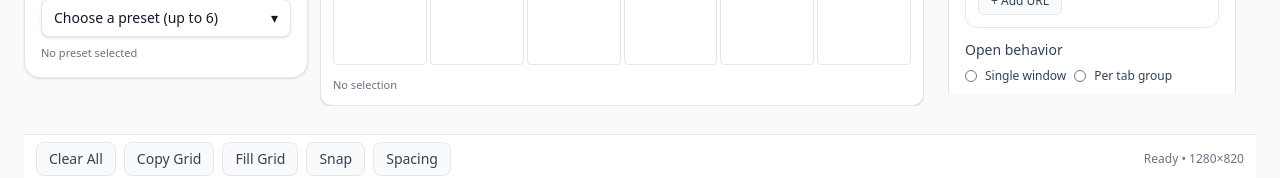
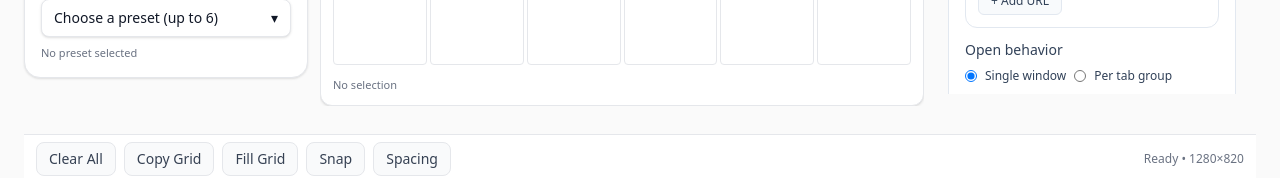
Before and after one commit to FCCXE/InstaDesk-V2.0, a React (Vite) app in the folder ui/: page / in a window 1280 px wide. Shown: the part 626-804 px from the top of the page. Built offline with nearby package versions, Linux system fonts and the light colour scheme.

Commit message:
Recover UI from tag PHASE-B-QUICK-PRESETS-MIN-STATE-OK (includes deletions; build passed)

```diff
--- a/ui/src/components/MonitorSelector.tsx
+++ b/ui/src/components/MonitorSelector.tsx
@@ -12,7 +12,7 @@ export default function MonitorSelector() {
   const current = monitors.find((m) => m.id === currentMonitorId)!
   const activeCount = monitors.filter((m) => m.active).length
 
-  // Presets dropdown
+  // Quick Presets (visual + minimal state)
   const [open, setOpen] = React.useState(false)
   const pending = getPendingPreset(currentMonitorId)
   const handleChoose = (pid: PresetId) => {
@@ -20,10 +20,8 @@ export default function MonitorSelector() {
     setOpen(false)
   }
 
-  // --- FIX: Normalize chip order so M1..M4 map to Monitor 1..4 (no visual changes) ---
-  // We derive a local, sorted view for the chips only. Dropdown and other visuals unchanged.
+  // Normalize chip order so M1..M4 map to Monitor 1..4 (labels unchanged)
   const chipMonitors = React.useMemo(() => {
-    // Attempt numeric sort by the trailing number in "Monitor N"; fallback to name
     const getNum = (name: string) => {
       const m = name.match(/(\d+)\s*$/)
       return m ? parseInt(m[1], 10) : Number.MAX_SAFE_INTEGER
@@ -121,16 +119,16 @@ export default function MonitorSelector() {
           </div>
         </div>
 
-        {/* Tally (unchanged) */}
+        {/* Tally */}
         <div className="mt-2 text-[11px] text-[rgb(var(--id-text-muted))]">
           Active Monitors: {activeCount}/{monitors.length}
         </div>
 
-        {/* NEW: Display Array (visual-only, no layout changes) */}
+        {/* Display Array */}
         <DisplayArray />
       </div>
 
-      {/* Quick Presets (visual trigger only) */}
+      {/* Quick Presets (visual + minimal state) */}
       <div className="mt-6">
         <div className="mb-2 flex items-center justify-between">
           <div className="text-[13px] font-semibold text-gray-700">Quick Presets</div>
@@ -158,9 +156,7 @@ export default function MonitorSelector() {
                 <button
                   key={p.id}
                   type="button"
-                  onClick={() => {
-                    handleChoose(p.id as PresetId)
-                  }}
+                  onClick={() => handleChoose(p.id as PresetId)}
                   className="flex w-full items-center justify-between rounded-md px-2 py-2 text-sm hover:bg-gray-50"
                   role="menuitem"
                 >
--- a/ui/src/components/RightPane.tsx
+++ b/ui/src/components/RightPane.tsx
@@ -132,6 +132,7 @@ function UrlsBuilderPane() {
     resetUrlBuilder,
     saveUrlBuilder,
     previewUrlBuilder,
+    setOpenMode,
   } = useAppState();
 
   const [flash, setFlash] = useState<string | null>(null);
@@ -217,13 +218,28 @@ function UrlsBuilderPane() {
           ))}
         </div>
 
-        {/* Open behavior (visual only for now) */}
+        {/* Open behavior — now bound to state */}
         <div className="mt-3">
           <div className="mb-2 text-sm font-medium text-slate-700">Open behavior</div>
           <div className="flex flex-wrap items-center gap-2">
-            <Radio name="open" label="Single window" />
-            <Radio name="open" label="Per tab group" />
-            <Radio name="open" label="Per URL" />
+            <Radio
+              name="open"
+              label="Single window"
+              checked={urlBuilder.openMode === "single"}
+              onChange={() => setOpenMode("single")}
+            />
+            <Radio
+              name="open"
+              label="Per tab group"
+              checked={urlBuilder.openMode === "per-group"}
+              onChange={() => setOpenMode("per-group")}
+            />
+            <Radio
+              name="open"
+              label="Per URL"
+              checked={urlBuilder.openMode === "per-url"}
+              onChange={() => setOpenMode("per-url")}
+            />
           </div>
         </div>
 
@@ -375,10 +391,26 @@ function Input({
   );
 }
 
-function Radio({ name, label }: { name: string; label: string }) {
+function Radio({
+  name,
+  label,
+  checked,
+  onChange,
+}: {
+  name: string;
+  label: string;
+  checked?: boolean;
+  onChange?: () => void;
+}) {
   return (
     <label className="flex items-center gap-2 text-xs text-slate-700">
-      <input type="radio" name={name} className="h-3 w-3" />
+      <input
+        type="radio"
+        name={name}
+        className="h-3 w-3"
+        checked={!!checked}
+        onChange={onChange}
+      />
       <span>{label}</span>
     </label>
   );
--- a/ui/src/state/AppState.tsx
+++ b/ui/src/state/AppState.tsx
@@ -1,4 +1,4 @@
-import React, { createContext, useContext, useMemo, useRef, useState } from 'react'
+import React, { createContext, useContext, useEffect, useMemo, useRef, useState } from 'react'
 
 /* ============================================================================
    Grid constants
@@ -132,7 +132,7 @@ type AppStateContext = {
   copyGrid: () => void
   pasteGrid: () => void
 
-  // monitors + presets (MonitorSelector & DisplayArray)
+  // monitors + presets
   monitors: Monitor[]
   currentMonitorId: string
   setCurrentMonitor: (id: string) => void
@@ -154,6 +154,7 @@ type AppStateContext = {
   resetUrlBuilder: () => void
   saveUrlBuilder: () => UrlBuilderDraft
   previewUrlBuilder: () => UrlBuilderDraft
+  setOpenMode: (mode: UrlOpenMode) => void
 }
 
 const Ctx = createContext<AppStateContext | null>(null)
@@ -257,7 +258,8 @@ export const AppStateProvider: React.FC<React.PropsWithChildren<{}>> = ({ childr
 
   const addTabGroup = () => setUrlBuilder(prev => {
     const id = groupSeed + 1
-    setGroupSeed(id)
+    setGroupSeed(id
+    )
     return { ...prev, tabGroups: [...prev.tabGroups, newGroup(id)] }
   })
   const setTabTitle = (groupId: string, title: string) =>
@@ -281,6 +283,8 @@ export const AppStateProvider: React.FC<React.PropsWithChildren<{}>> = ({ childr
     setUrlBuilder({ browser: null, tabGroups: [newGroup(1), newGroup(2)], openMode: 'single' })
   const saveUrlBuilder = () => urlBuilder
   const previewUrlBuilder = () => urlBuilder
+  const setOpenMode = (mode: UrlOpenMode) =>
+    setUrlBuilder(prev => ({ ...prev, openMode: mode }))
 
   /* ---------- Context value ---------- */
   const value = useMemo<AppStateContext>(() => ({
@@ -322,11 +326,31 @@ export const AppStateProvider: React.FC<React.PropsWithChildren<{}>> = ({ childr
     resetUrlBuilder,
     saveUrlBuilder,
     previewUrlBuilder,
+    setOpenMode,
   }), [
     selection, assignments, selectedApp, clipboard,
     monitors, currentMonitorId, presets, pendingPresetByMonitor,
     urlBuilder, browsers
   ])
 
+  /* ---------- Dev console hook (localhost/Vite dev only) ---------- */
+  useEffect(() => {
+    if (typeof window === 'undefined') return
+    const isDev = (import.meta as any)?.env?.DEV === true
+    const isLocalhost = typeof location !== 'undefined' && location.hostname === 'localhost'
+    if (!(isDev || isLocalhost)) return
+    try {
+      ;(window as any).$insta = value
+      ;(globalThis as any).$insta = value
+      console.info('[InstaDesk] AppState exposed on window.$insta')
+    } catch {}
+    return () => {
+      try {
+        if ((window as any).$insta === value) delete (window as any).$insta
+        if ((globalThis as any).$insta === value) delete (globalThis as any).$insta
+      } catch {}
+    }
+  }, [value])
+
   return <Ctx.Provider value={value}>{children}</Ctx.Provider>
 }
```
